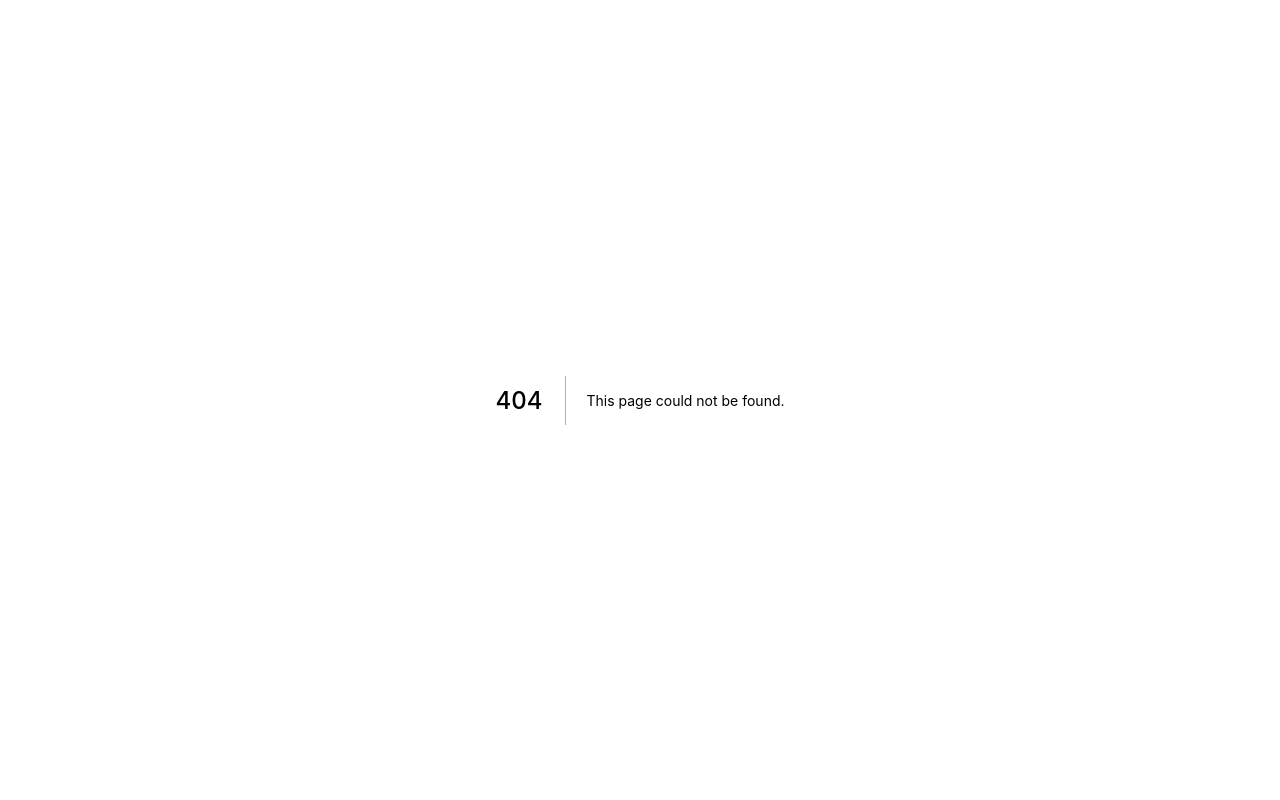
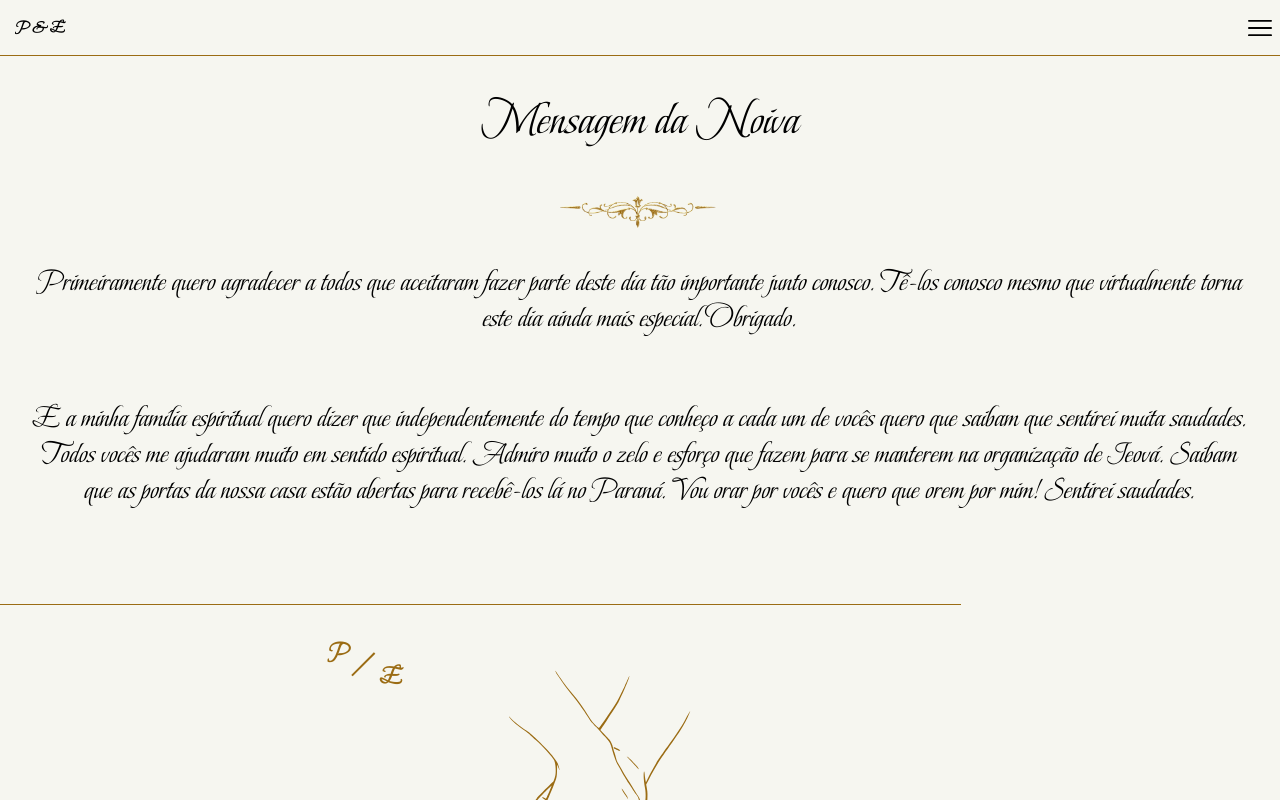
Before and after one commit to MarceloJrdaLuz/projetositecasamento, a Next.js app: page /mensagemdanoiva in a window 1280 px wide. Before the commit this address had no page. Shown: the top 800 px of the page. Built offline with nearby package versions, Linux system fonts and the light colour scheme.

Commit message:
Mensagem da Noiva acrescentada

```diff
--- /dev/null
+++ b/components/MensagemDaNoiva.tsx
@@ -0,0 +1,31 @@
+import Image from "next/image"
+import divisor from '../public/divisord.png'
+
+interface MensagemDaNoivaProps {
+    titulo: string
+    subtitulo: string
+    texto: string
+}
+
+export default function MensagemDaNoiva(props: MensagemDaNoivaProps) {
+    return (
+        <section className={`w-screen h-auto flex-col justify-center items-center mt-14`}>
+            <div className={`flex-col justify-between items-center w-full h-auto`}>
+                <h1 className={`w-screen flex justify-center items-center text-5xl  text-center h-32`}>
+                    {props.titulo}
+                </h1>
+                <div className={`w-screen flex justify-center items-center`}>
+                    <div className='h-28 w-40 -m-8'>
+                        <Image src={divisor} alt='divisor de texto' />
+                    </div>
+                </div>
+                <h2 className={`w-screen flex justify-center items-center text-center text-3xl h-fit p-8`}>
+                    {props.subtitulo}
+                </h2>
+                <p className={`w-screen flex justify-center items-center text-center text-3xl h-fit  p-8`}>
+                    {props.texto}
+                </p>
+            </div>
+        </section>
+    )
+}
--- a/components/MenuNavegacao.tsx
+++ b/components/MenuNavegacao.tsx
@@ -20,8 +20,8 @@ export default function MenuNavegacao() {
                 <Link href={'/mensagemaosnoivos'} passHref>
                     <li className={`py-3 pl-5 text-2xl w-screen ${document.title === 'Mensagem aos Noivos' && 'bg-white'}`}>Mensagem aos Noivos</li>
                 </Link>
-                <Link href={'/depoimentodocasal'} passHref>
-                    <li className={`py-3 pl-5 text-2xl w-screen ${document.title === 'Depoimento do Casal' && 'bg-white'}`}>Depoimento do Casal</li>
+                <Link href={'/mensagemdanoiva'} passHref>
+                    <li className={`py-3 pl-5 text-2xl w-screen ${document.title === 'Depoimento do Casal' && 'bg-white'}`}>Mensagem da Noiva</li>
                 </Link>
                 <Link href={'/galeriadefotos'} passHref>
                     <li className={`py-3 pl-5 text-2xl w-screen ${document.title === 'Galeria de Fotos' && 'bg-white'}`}>Galeria de Fotos</li>
--- /dev/null
+++ b/pages/mensagemdanoiva.tsx
@@ -0,0 +1,29 @@
+import { Footer } from "../components/Footer"
+import HeadComponent from "../components/HeadComponet"
+import MensagemDaNoiva from "../components/MensagemDaNoiva"
+import MenuFixo from "../components/MenuFixo"
+import MenuNavegacao from "../components/MenuNavegacao"
+import useMenuShow from "../hooks/useMenuShow"
+
+export default function MensagemDaNoivaPage() {
+    const { menuShow, setMenuShow } = useMenuShow()
+    return (
+        <>
+            <HeadComponent title='Mensagem da Noiva' />
+            <main className={`flex h-screen relative`}>
+                <MenuFixo menu={menuShow} letrasIniciais="P & E" transparente={false} onClick={() => setMenuShow(menuShow === true ? false : true)} />
+                {menuShow && <MenuNavegacao />}
+                <div className={`${menuShow && 'hidden'} h-screen`}>
+                    <MensagemDaNoiva
+                    titulo="Mensagem da Noiva"
+                    subtitulo="Primeiramente quero agradecer a todos que aceitaram fazer parte deste dia tão importante  junto conosco. Tê-los conosco mesmo que  virtualmente torna este dia ainda mais especial. Obrigado."
+                    texto="E a minha família espiritual quero dizer que independentemente do tempo que conheço a cada um de vocês quero que saibam que sentirei muita saudades. Todos vocês me ajudaram muito em sentido espiritual. Admiro muito o zelo e esforço que fazem para se manterem na organização de Jeová. Saibam que as portas da nossa casa estão abertas para recebê-los lá no Paraná. Vou orar por vocês e quero que orem por mim! Sentirei saudades."
+                    />
+                    <div className="flex">
+                        <Footer />
+                    </div>
+                </div>
+            </main>
+        </>
+    )
+}
```
Also changed, not shown: hooks/useMensagemAosNoivos.tsx (added, +9 -0 lines).
